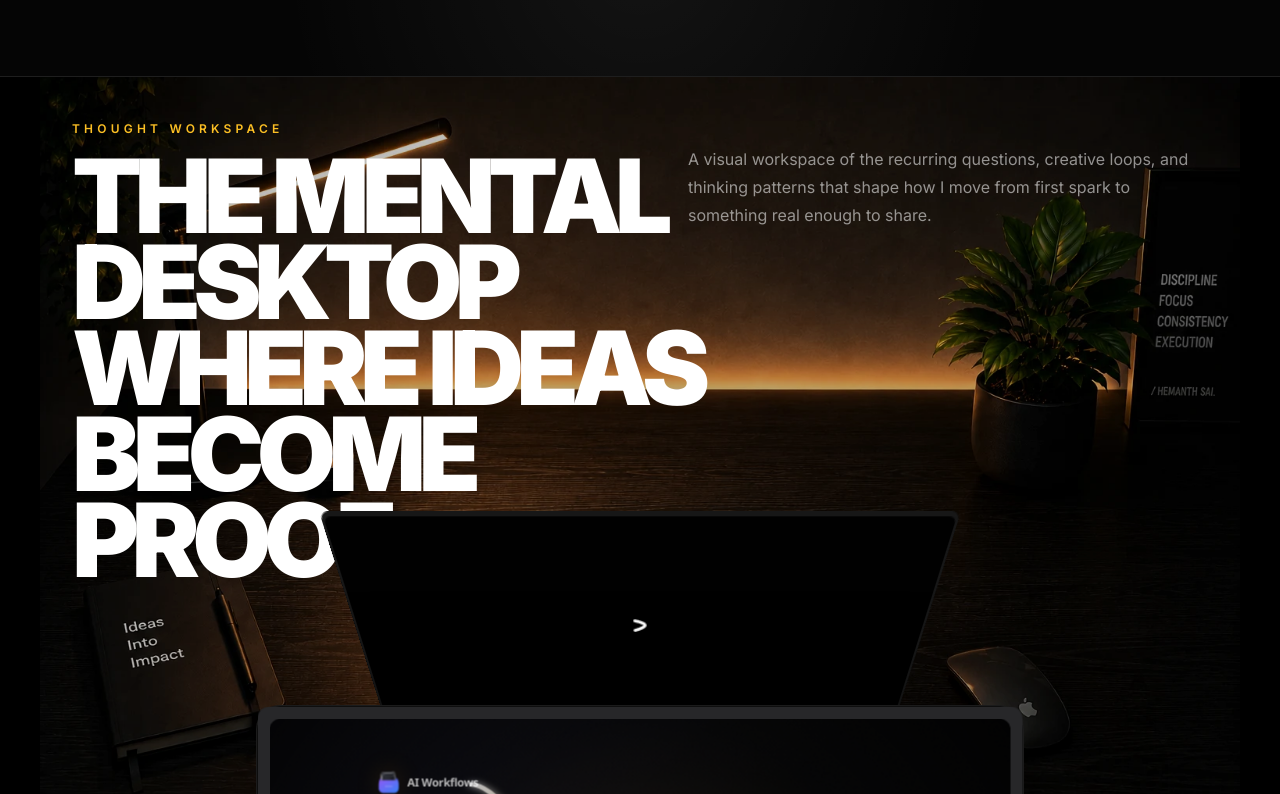
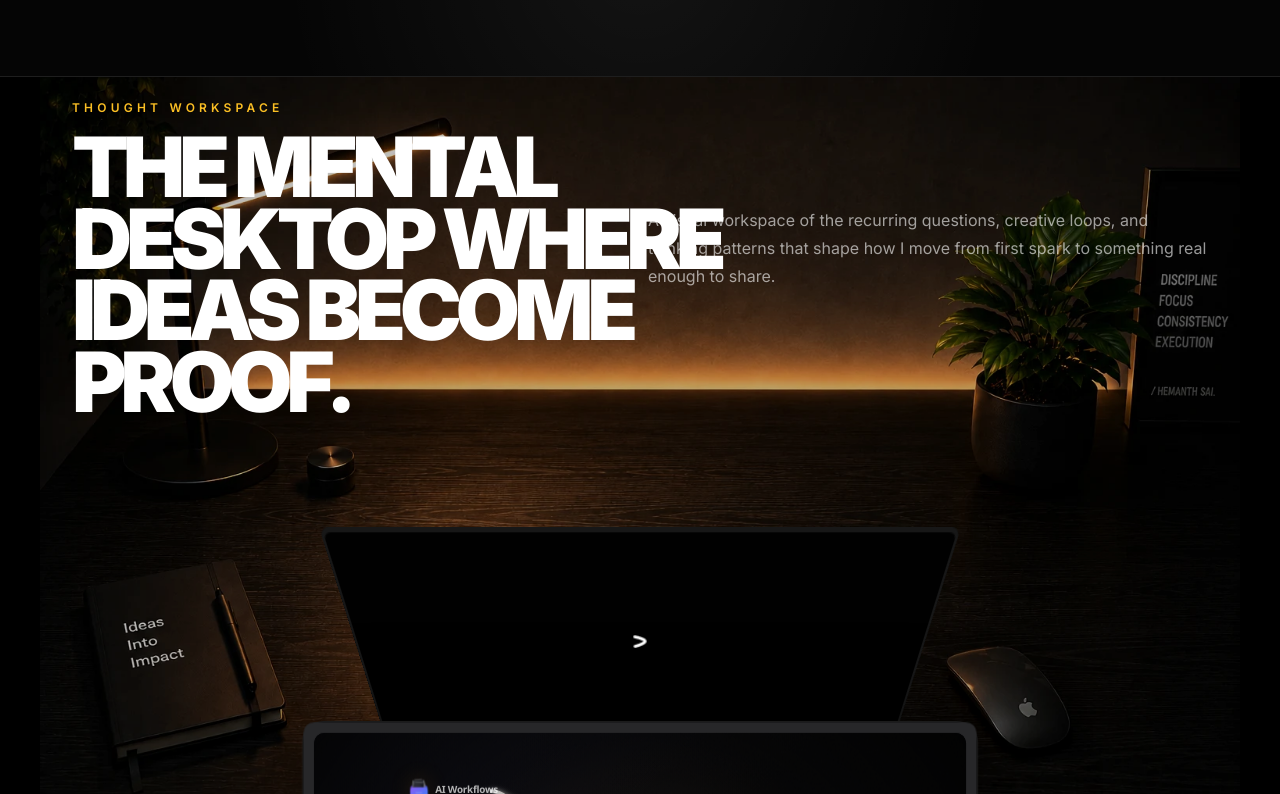
Before and after one commit to batmanvigilante7/hemanthsai, a React (Vite) app: page / in a window 1280 px wide. Shown: the part 4066-4860 px from the top of the page. Built offline with nearby package versions, Linux system fonts and the light colour scheme.

Commit message:
fix: update ThoughtWorkspace header positions, heading size, and MacbookScroll sizing/margin variables

```diff
--- a/src/components/ThoughtWorkspace.tsx
+++ b/src/components/ThoughtWorkspace.tsx
@@ -68,12 +68,12 @@ export function ThoughtWorkspace() {
                 translateY: textTransform,
                 opacity: textOpacity,
               }}
-              className="pointer-events-none absolute left-8 top-[6.5rem] max-w-[720px] hidden lg:block"
+              className="pointer-events-none absolute left-8 top-[5.2rem] max-w-[760px] hidden lg:block"
             >
               <p className="mb-4 text-xs font-semibold uppercase tracking-[0.35em] text-amber-400">
                 Thought Workspace
               </p>
-              <h2 className="text-[clamp(3.2rem,8vw,7rem)] font-black uppercase leading-[0.84] tracking-[-0.075em] text-white">
+              <h2 className="text-[clamp(3.4rem,6.5vw,5.8rem)] font-black uppercase leading-[0.86] tracking-[-0.075em] text-white">
                 The Mental Desktop Where Ideas Become Proof.
               </h2>
             </motion.div>
@@ -84,13 +84,13 @@ export function ThoughtWorkspace() {
                 translateY: textTransform,
                 opacity: textOpacity,
               }}
-              className="pointer-events-none absolute right-8 top-[8rem] max-w-[520px] text-base leading-7 text-white/55 hidden lg:block"
+              className="pointer-events-none absolute right-8 top-[11.8rem] max-w-[560px] text-base leading-7 text-white/60 hidden lg:block"
             >
               A visual workspace of the recurring questions, creative loops, and thinking patterns that shape how I move from first spark to something real enough to share.
             </motion.p>
 
             {/* MacBook placement target */}
-            <div className="absolute left-1/2 top-[38%] w-full max-w-[760px] -translate-x-1/2 overflow-visible hidden lg:flex justify-center z-20">
+            <div className="absolute left-1/2 top-[47%] w-full max-w-[700px] -translate-x-1/2 overflow-visible hidden lg:flex justify-center z-20">
               <MacbookScroll
                 title={
                   <span>
@@ -101,6 +101,11 @@ export function ThoughtWorkspace() {
                 screenContent={<ThoughtOSScreen scrollYProgress={scrollYProgress} />}
                 sectionMode
                 scrollYProgress={scrollYProgress}
+                scaleXMax={1.32}
+                scaleYMax={1.32}
+                translateMax={120}
+                scaleXMin={1.05}
+                scaleYMin={0.52}
               />
             </div>
           </div>
--- a/src/components/ui/macbook-scroll.tsx
+++ b/src/components/ui/macbook-scroll.tsx
@@ -108,7 +108,7 @@ export const MacbookScroll = ({
       style={containerStyle}
       className={cn(
         "flex shrink-0 scale-[0.35] transform flex-col items-center justify-start py-0 [perspective:800px] sm:scale-50 md:scale-100",
-        sectionMode ? "min-h-[86vh] md:py-10" : "min-h-[200vh] md:py-80"
+        sectionMode ? "min-h-0 md:py-0" : "min-h-[200vh] md:py-80"
       )}
     >
       {title !== null && (
@@ -119,7 +119,7 @@ export const MacbookScroll = ({
           }}
           className={cn(
             "text-center text-xl md:text-2xl font-bold text-white",
-            sectionMode ? "mb-10" : "mb-20"
+            sectionMode ? "mb-6" : "mb-20"
           )}
         >
           {title === undefined ? (
```
